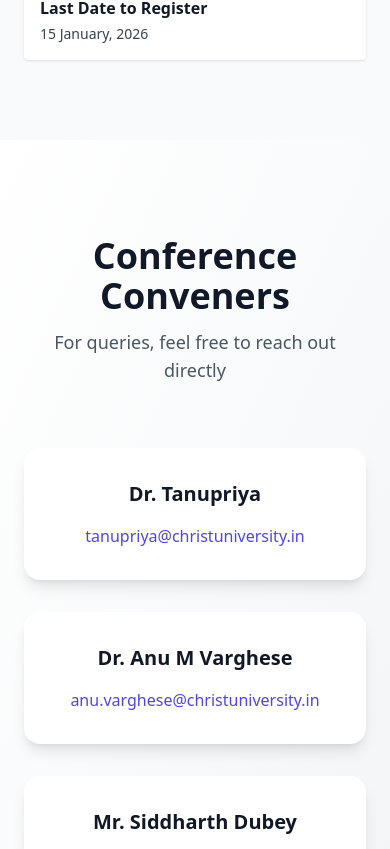
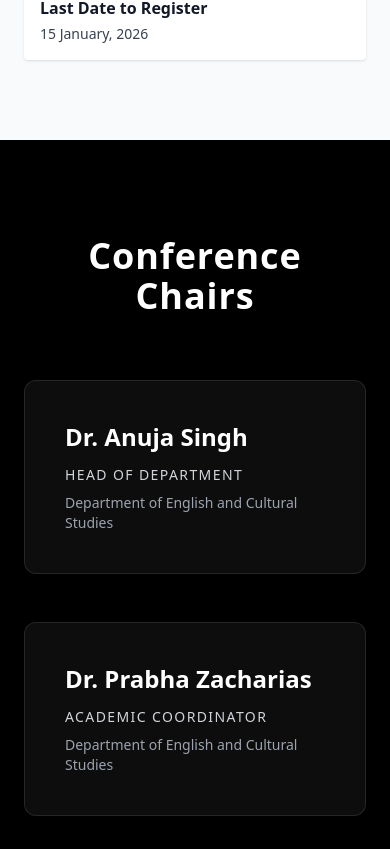
Before and after one commit to ecs-ncr/globaldigitalcultures, a React (Create React App) app: page / in a window 390 px wide. Shown: the part 7955-8804 px from the top of the page. Built offline with nearby package versions, Linux system fonts and the light colour scheme.

Commit message:
added conference chairs section

```diff
--- a/src/App.js
+++ b/src/App.js
@@ -453,6 +453,46 @@ export default function App() {
         </div>
       </section>
 
+{/* Conference Chairs */}
+<section id="conference-chairs" className="bg-black text-white py-24 relative overflow-hidden">
+  <div className="max-w-6xl mx-auto px-6">
+
+    <h2 className="text-4xl font-bold tracking-wide mb-16 text-center">
+      Conference Chairs
+    </h2>
+
+    <div className="grid md:grid-cols-2 gap-12">
+
+      {/* Chair 1 */}
+      <div className="group relative bg-white/5 backdrop-blur-lg p-10 rounded-xl border border-white/10 hover:border-white/30 transition">
+        <div className="absolute inset-0 bg-gradient-to-br from-indigo-500/10 to-pink-500/10 opacity-0 group-hover:opacity-100 transition rounded-xl"></div>
+
+        <h3 className="text-2xl font-semibold relative z-10">Dr. Anuja Singh</h3>
+        <p className="mt-3 text-sm tracking-widest uppercase text-gray-300 relative z-10">
+          Head of Department
+        </p>
+        <p className="mt-2 text-sm text-gray-400 relative z-10">
+          Department of English and Cultural Studies
+        </p>
+      </div>
+
+      {/* Chair 2 */}
+      <div className="group relative bg-white/5 backdrop-blur-lg p-10 rounded-xl border border-white/10 hover:border-white/30 transition">
+        <div className="absolute inset-0 bg-gradient-to-br from-indigo-500/10 to-pink-500/10 opacity-0 group-hover:opacity-100 transition rounded-xl"></div>
+
+        <h3 className="text-2xl font-semibold relative z-10">Dr. Prabha Zacharias</h3>
+        <p className="mt-3 text-sm tracking-widest uppercase text-gray-300 relative z-10">
+          Academic Coordinator
+        </p>
+        <p className="mt-2 text-sm text-gray-400 relative z-10">
+          Department of English and Cultural Studies
+        </p>
+      </div>
+
+    </div>
+  </div>
+</section>
+
 {/* Conference Conveners */}
 <section
   id="conveners"
```
